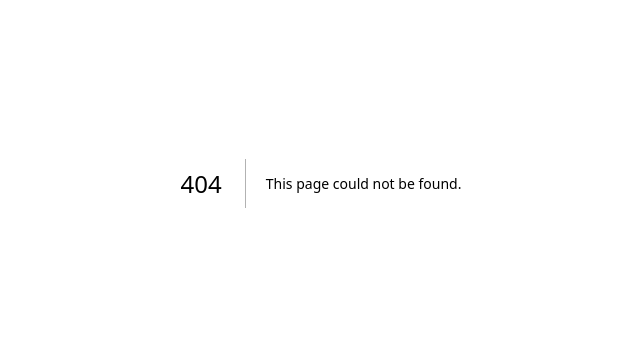
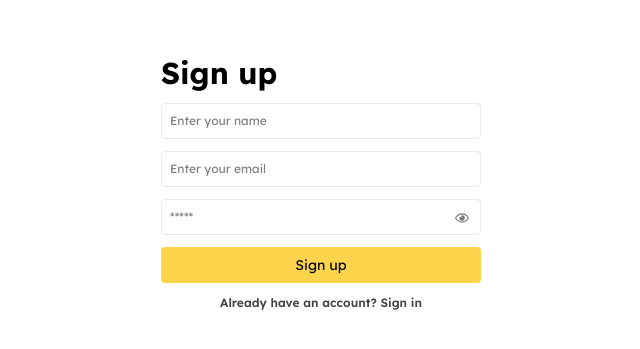
Before and after one commit to Noor-Ellahi/next-postgres-prisma, a Next.js app: page /register in a window 1280 px wide. Before the commit this address had no page. Shown: the part 217-566 px from the top of the page, without its empty margins (319-959 px from the left). Built offline with nearby package versions, Linux system fonts and the light colour scheme.

Commit message:
Login Reg UI done

```diff
--- a/src/app/components/LoginComp/LoginComponent.tsx
+++ b/src/app/login/page.tsx
@@ -1,12 +1,12 @@
 'use client'
+import Link from "next/link";
 import { useState } from "react";
 import { FaRegEye, FaRegEyeSlash } from "react-icons/fa";
 
 
-
 const LoginComponent = () => {
 
-    const [show , setShow] = useState(true)
+    const [show, setShow] = useState(true)
 
     return (
         // <h1>Hello</h1>
@@ -20,7 +20,7 @@ const LoginComponent = () => {
                 <div className="relative">
                     <input className="border-1 w-full border-[#E9E9E9] text-[12px] py-2 pl-2 outline-none rounded-[4px]" placeholder="*****" type={show ? "password" : "text"} />
                     <span onClick={() => setShow(!show)} className="absolute right-3 top-3 text-[#7c7c7c] text-sm cursor-pointer">
-                        {show ? <FaRegEye/> : <FaRegEyeSlash/>}
+                        {show ? <FaRegEye /> : <FaRegEyeSlash />}
                     </span>
                 </div>
                 <button className="bg-[#FED44D] text-sm rounded-[4px] py-2">Sign in</button>
@@ -35,7 +35,7 @@ const LoginComponent = () => {
                     <button className="rounded-[4px] py-2 text-xs bg-[#EBEBEB] px-12">Google</button>
                 </div>
                 <div className="flex justify-center text-xs font-semibold text-[#444444]">
-                    <p>Dont have an account? Sign up</p>
+                    <Link href={'/register'}><p>Dont have an account? Sign up</p></Link>
                 </div>
             </div>
         </div>
--- a/src/app/page.tsx
+++ b/src/app/page.tsx
@@ -1,6 +1,6 @@
 
 import { prisma } from "@/lib/prisma";
-import LoginComponent from "./components/LoginComp/LoginComponent";
+import { CgMenu } from "react-icons/cg";
 
 
 
@@ -15,9 +15,10 @@ const Home = async () => {
   // const tests = await prisma.test.findMany();
   return(
     <div>
+
+
         {/* {JSON.stringify(tests , null, 2)} */}
         {/* <h1>hi</h1> */}
-        <LoginComponent/>
     </div>
   )
 }
--- /dev/null
+++ b/src/app/register/page.tsx
@@ -0,0 +1,37 @@
+'use client'
+import Link from "next/link";
+import { useState } from "react";
+import { FaRegEye, FaRegEyeSlash } from "react-icons/fa";
+
+
+const RegComp = () => {
+
+    const [show, setShow] = useState(true)
+
+    return (
+        <div className="h-screen flex justify-center items-center">
+            <div className="flex flex-col gap-3 w-80">
+                <h1 className="text-3xl font-bold">Sign up</h1>
+                <div className="flex flex-col gap-2">
+                    <input className="border-1 border-[#E9E9E9] text-[12px] py-2 pl-2 outline-none  rounded-[4px]" placeholder="Enter your name" type="text" />
+                </div>
+                <div className="flex flex-col gap-2">
+                    <input className="border-1 border-[#E9E9E9] text-[12px] py-2 pl-2 outline-none  rounded-[4px]" placeholder="Enter your email" type="email" />
+                </div>
+                <div className="relative">
+                    <input className="border-1 w-full border-[#E9E9E9] text-[12px] py-2 pl-2 outline-none rounded-[4px]" placeholder="*****" type={show ? "password" : "text"} />
+                    <span onClick={() => setShow(!show)} className="absolute right-3 top-3 text-[#7c7c7c] text-sm cursor-pointer">
+                        {show ? <FaRegEye /> : <FaRegEyeSlash />}
+                    </span>
+                </div>
+                <button className="bg-[#FED44D] text-sm rounded-[4px] py-2">Sign up</button>
+
+                <div className="flex justify-center text-xs font-semibold text-[#444444]">
+                    <Link href={'/login'}><p>Already have an account? Sign in</p></Link>
+                </div>
+            </div>
+        </div>
+    )
+}
+
+export default RegComp
```
